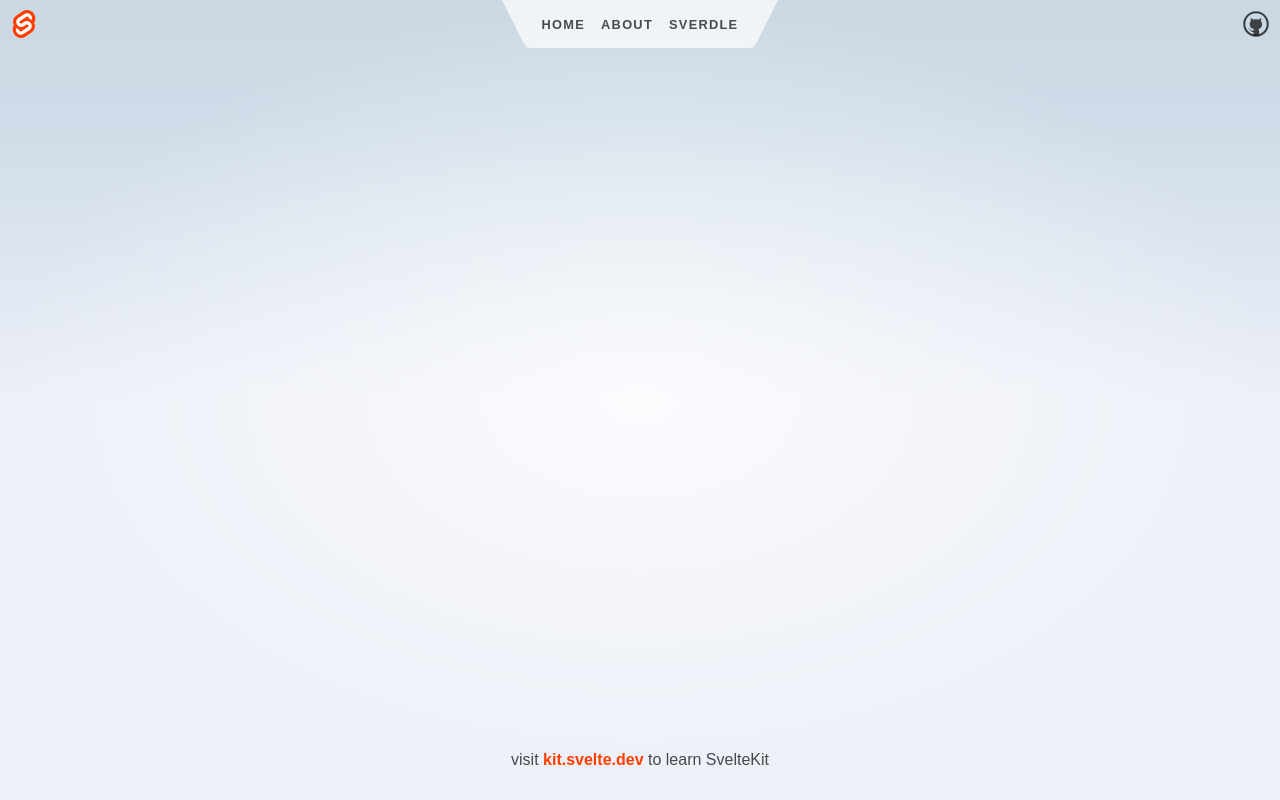
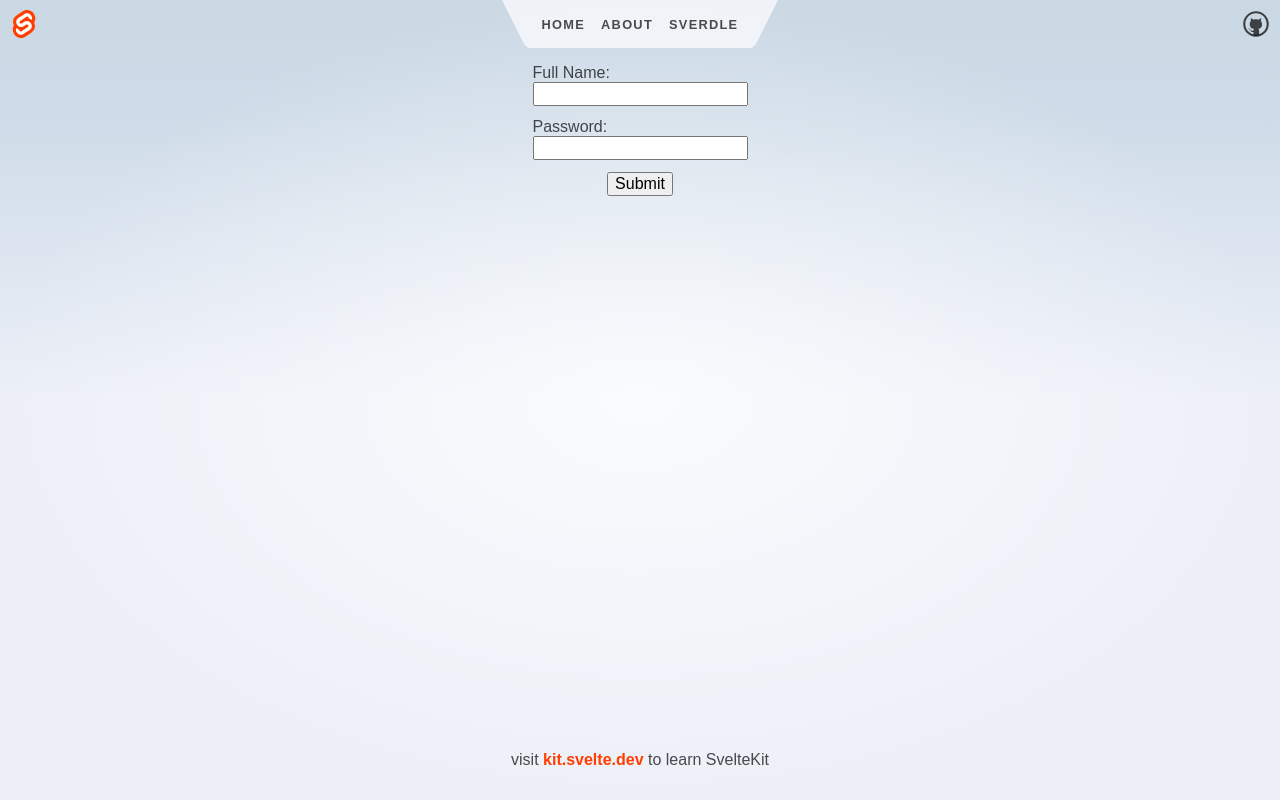
Before and after one commit to aryankush25/todo-app-sveltekit, a SvelteKit app: page /login in a window 1280 px wide. Built offline with nearby package versions, Linux system fonts and the light colour scheme.

Commit message:
Basic login form added

```diff
--- a/src/routes/login/+page.svelte
+++ b/src/routes/login/+page.svelte
@@ -0,0 +1,37 @@
+<script lang="ts">
+	let name = '';
+	let password = '';
+
+	function handleSubmit(event: SubmitEvent) {
+		console.log('Value', event);
+		console.log('event.target', event.target);
+		console.log({ name, password });
+	}
+</script>
+
+<form on:submit|preventDefault={handleSubmit}>
+	<div class="pb">
+		<label for="name">Full Name:</label><br />
+		<input type="text" id="name" name="name" bind:value={name} /><br />
+	</div>
+
+	<div class="pb">
+		<label for="password">Password:</label><br />
+		<input type="password" id="password" name="password" bind:value={password} /><br />
+	</div>
+
+	<input type="submit" value="Submit" />
+</form>
+
+<style>
+	form {
+		display: flex;
+		justify-content: center;
+		align-items: center;
+		flex-direction: column;
+	}
+
+	.pb {
+		padding-bottom: 12px;
+	}
+</style>
```
